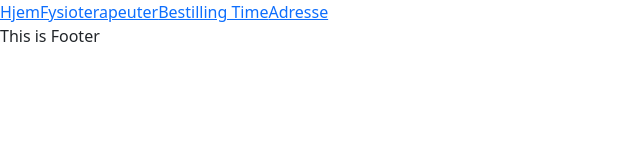
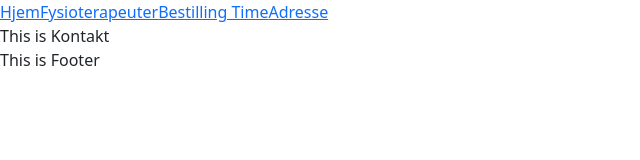
Before and after one commit to GeniePrinie/holten-institutt, a React (Vite) app: page /kontakt in a window 1280 px wide. Shown: the top 160 px of the page, without its empty margins (0-640 px from the left). Built offline with nearby package versions, Linux system fonts and the light colour scheme.

Commit message:
Update router for header

```diff
--- a/src/RouterPathway.jsx
+++ b/src/RouterPathway.jsx
@@ -2,8 +2,7 @@ import { BrowserRouter as Router, Route, Routes } from "react-router-dom";
 import { Layout } from "./layout/Layout";
 import { Home } from "./pages/Home";
 import { Fysioterapeuter } from "./pages/Fysioterapeuter";
-import { BestillingTime } from "./pages/BestillingTime";
-import { Adresse } from "./pages/Adresse";
+import { Kontakt } from "./pages/Kontakt";
 
 function RouteNotFound() {
   return <div>Page not found</div>;
@@ -16,10 +15,7 @@ export function RouterPathway() {
         <Route path="/" element={<Layout />}>
           <Route index element={<Home />} />
           <Route path="fysioterapeuter" element={<Fysioterapeuter />} />
-          <Route path="kontakt">
-            <Route path="bestillingtime" element={<BestillingTime />} />
-            <Route path="adresse" element={<Adresse />} />
-          </Route>
+          <Route path="kontakt" element={<Kontakt />} />
           <Route path="*" element={<RouteNotFound />} />
         </Route>
       </Routes>
--- a/src/pages/Adresse.jsx
+++ /dev/null
@@ -1,3 +0,0 @@
-export function Adresse() {
-  return <div>This is Adresse</div>;
-}
--- a/src/pages/BestillingTime.jsx
+++ /dev/null
@@ -1,3 +0,0 @@
-export function BestillingTime() {
-  return <div>This is BestillingTime</div>;
-}
--- /dev/null
+++ b/src/pages/Kontakt.jsx
@@ -0,0 +1,3 @@
+export function Kontakt() {
+  return <div>This is Kontakt</div>;
+}
```
